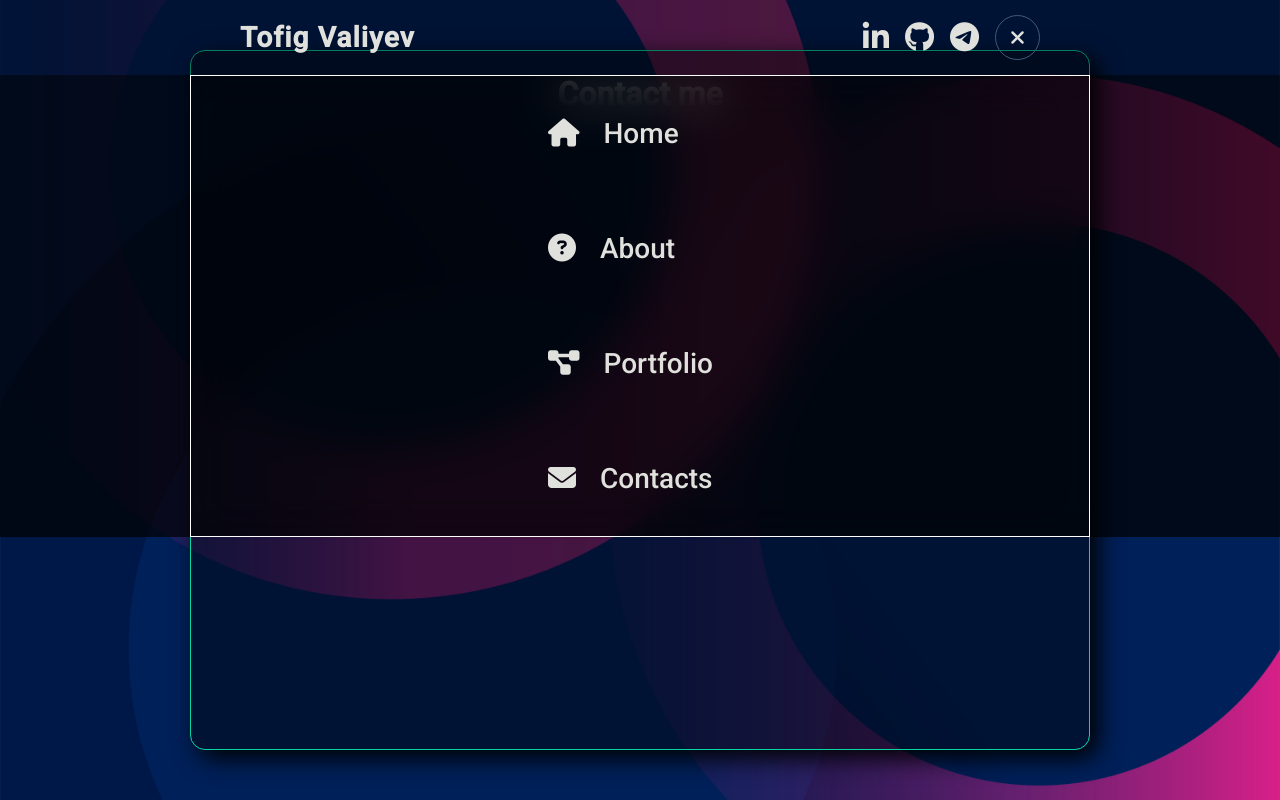
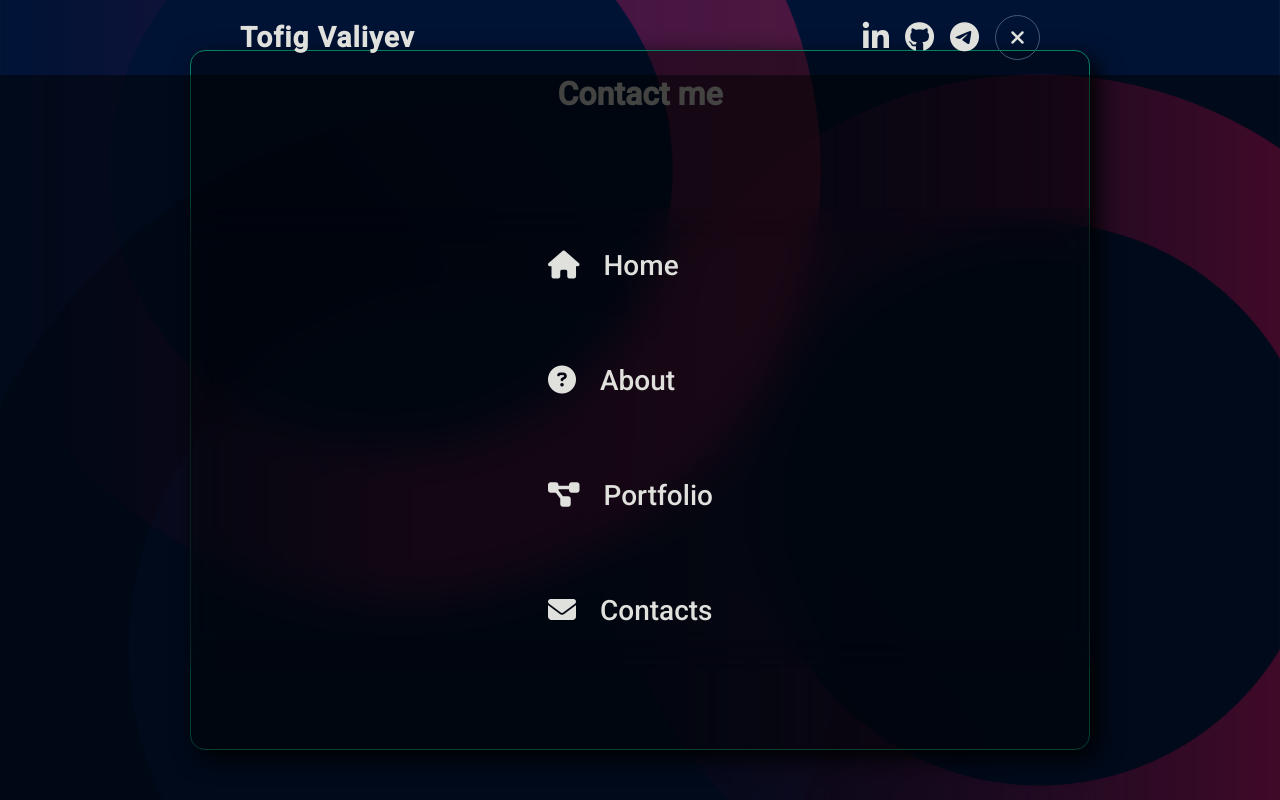
Before and after one commit to mayware/React-Portfolio, a React (Create React App) app: page /contact in a window 1280 px wide. Both pictures are taken after a click on the button 1017 px from the left and 37 px from the top of the page. Built offline with nearby package versions, Linux system fonts and the light colour scheme; the HTML template or start-up script is replaced by a standard one.

Commit message:
fixed few layout issues

```diff
--- a/src/styles/sidebar.css
+++ b/src/styles/sidebar.css
@@ -5,8 +5,8 @@
     position: absolute;
     top: 75px;
     right: 0;
-    /* height: 900px; */
-    width: 100%;
+    left: 0;
+    bottom: 0;
     background-color: rgba(0, 0, 0, .7);
     z-index: 1;
 }
@@ -16,10 +16,8 @@
     align-items: center;
     justify-content: center;
     flex-direction: column;
-    /* height: 600px; */
     width: 900px;
     backdrop-filter: blur(20px);
-    border: 1px solid #fff;
 }
 
 .sidebar-link {
@@ -27,6 +25,7 @@
     align-items: center;
     justify-content: center;
     height: 115px;
+    width: 100%;
     font-size: 28px;
     font-weight: 500;
     color: #e0e1dd;
```
